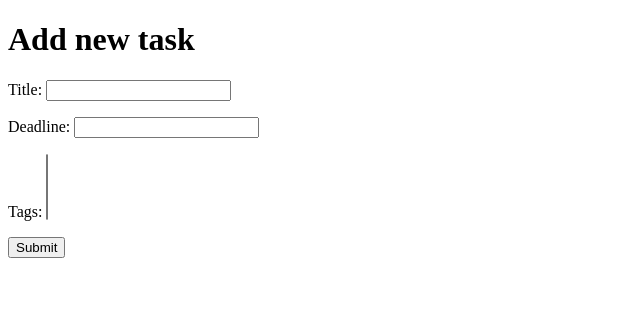
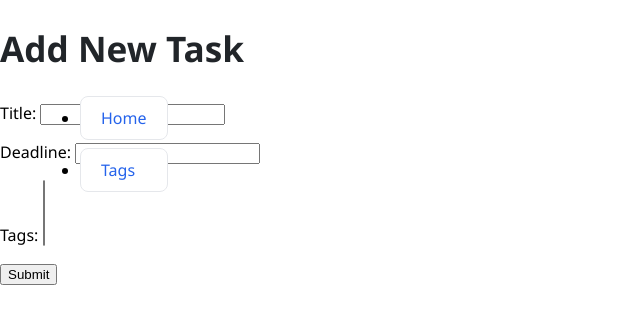
Before and after one commit to AndreyHMkr/skills-refresh-django, a Django app: page /task/add/ in a window 1280 px wide. Shown: the top 324 px of the page, without its empty margins (0-640 px from the left). Run offline with Django 5.2, Linux system fonts and the light colour scheme; data that the repository does not hold is empty.

Commit message:
refactor add_task page

```diff
--- a/templates/add_task.html
+++ b/templates/add_task.html
@@ -2,15 +2,25 @@
 <html lang="en">
 <head>
   <meta charset="UTF-8">
-  <title>Tag List</title>
+  <title>Add New Task</title>
 </head>
 <body>
-<h1>Add new task</h1>
-<form action="" method="post">
-  {% csrf_token %}
-  {{ form.as_p }}
-  <input type="submit" value="Submit">
-</form>
-<form></form>
+  <div class="page-layout">
+    <div class="sidebar">
+      {% block sidebar %}
+        {% include "includes/sidebar.html" %}
+      {% endblock %}
+    </div>
+
+    <div class="main-content">
+      <h1>Add New Task</h1>
+
+      <form method="post">
+        {% csrf_token %}
+        {{ form.as_p }}
+        <input type="submit" value="Submit">
+      </form>
+    </div>
+  </div>
 </body>
 </html>
```
